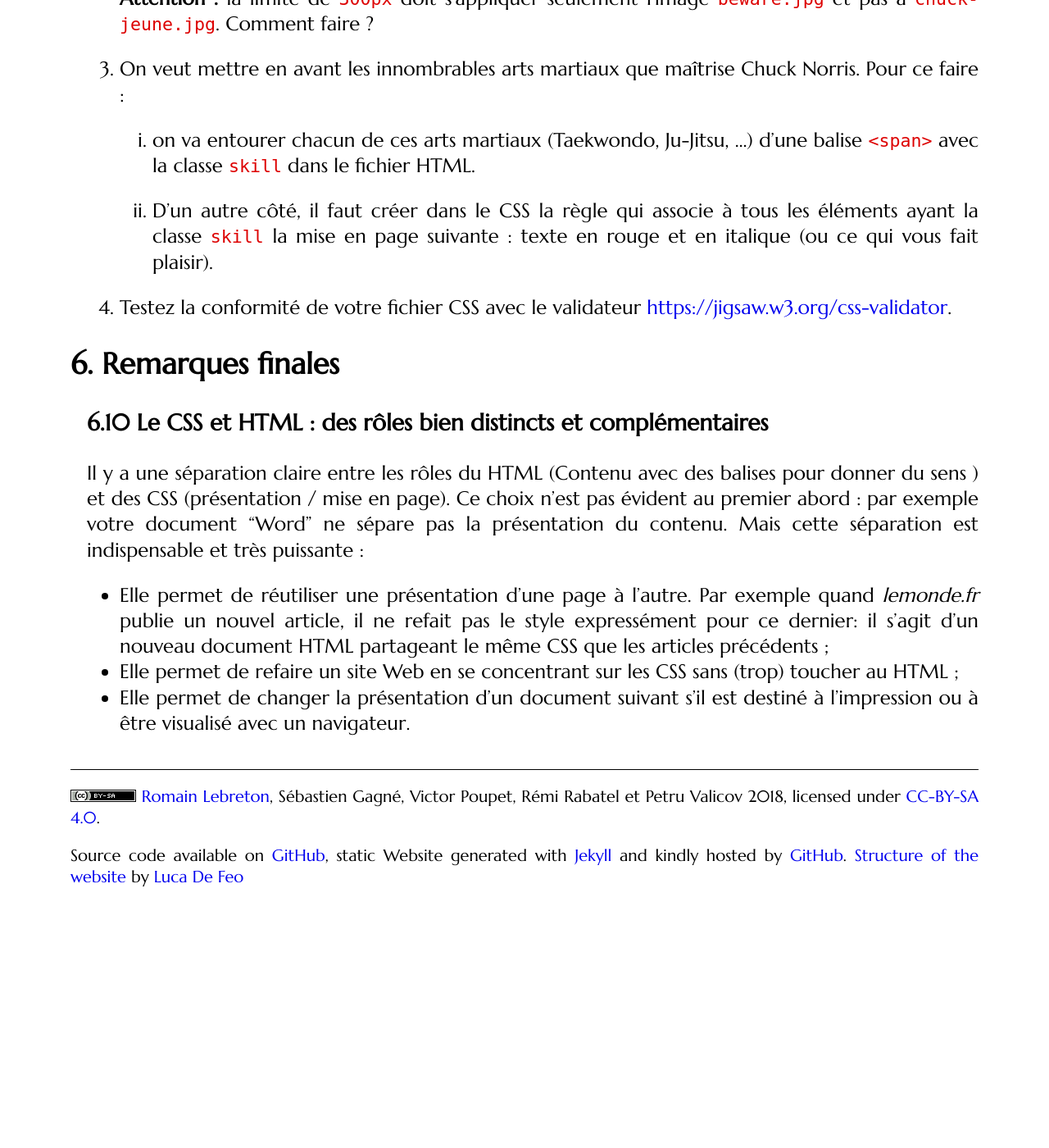
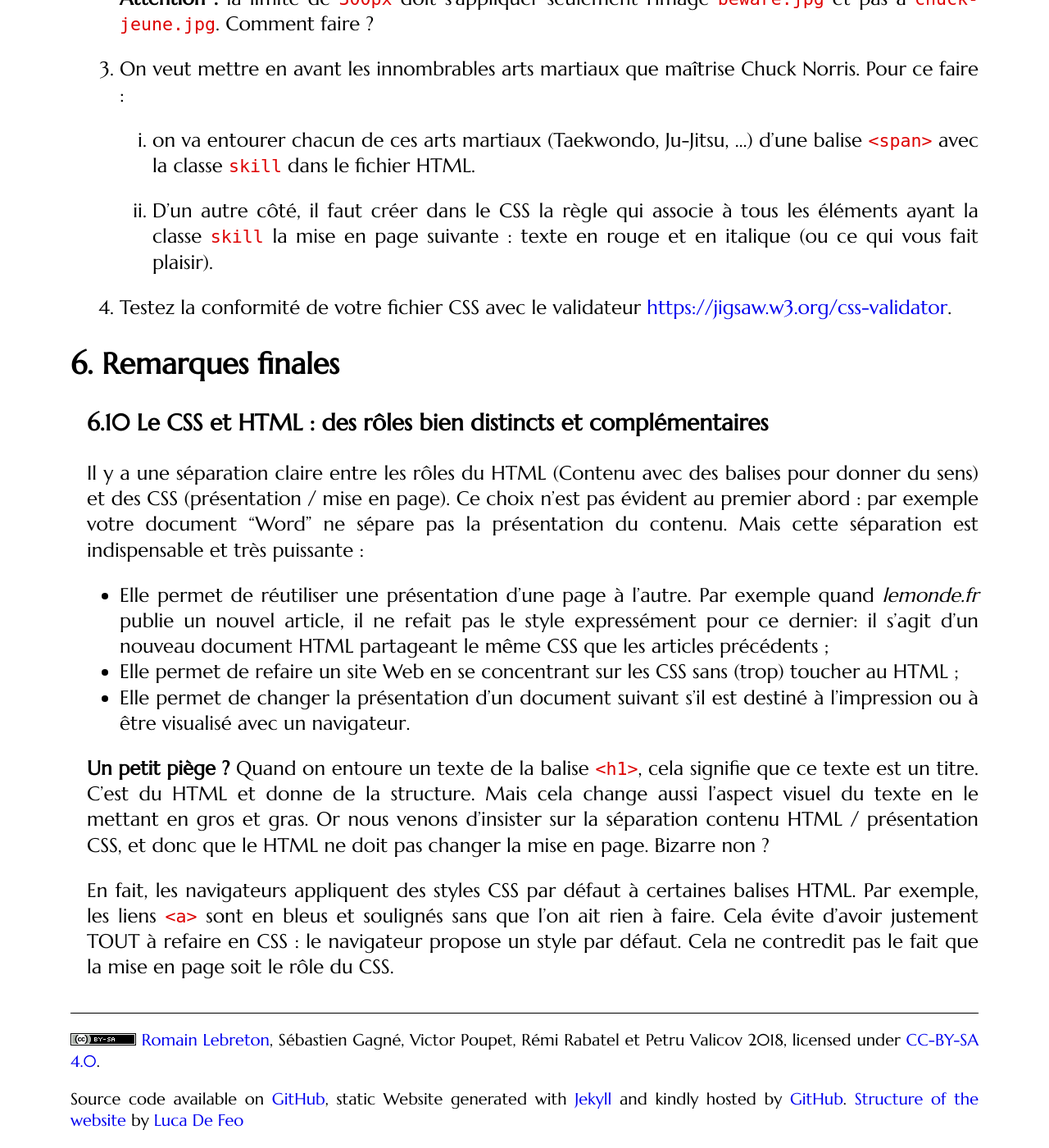
Before and after one commit to romainlebreton/R1.02-DeveloppementInterfacesWeb, a Jekyll site: the page built from tutorials/tutorial1_2.md, in a window 1280 px wide and 1400 px high, scrolled down 9516 px. Shown: the whole window at 82% size. Built offline with Jekyll 4.4.1, drawn with Linux system fonts in a browser that asks for light colours; some web fonts are replaced; comment, search, counter and statistics services are not loaded; before the commit the page ends 10619 px from its top, so only the background shows below that.

Commit message:
Corrections

```diff
--- a/tutorials/tutorial1_2.md
+++ b/tutorials/tutorial1_2.md
@@ -452,7 +452,7 @@ Questions complémentaires :
 ### Le CSS et HTML : des rôles bien distincts et complémentaires
 
 Il y a une séparation claire entre les rôles du HTML (Contenu avec des balises
-pour donner du sens ) et des CSS (présentation / mise en page). Ce choix n'est
+pour donner du sens) et des CSS (présentation / mise en page). Ce choix n'est
 pas évident au premier abord : par exemple votre document "Word" ne sépare pas
 la présentation du contenu. Mais cette séparation est indispensable et très puissante :
 
@@ -464,6 +464,20 @@ la présentation du contenu. Mais cette séparation est indispensable et très p
    toucher au HTML ;
  * Elle permet de changer la présentation d'un document suivant s'il est destiné à
  	l'impression ou à être visualisé avec un navigateur.
+
+**Un petit piège ?** Quand on entoure un texte de la balise `<h1>`, cela
+signifie que ce texte est un titre. C'est du HTML et donne de la structure. Mais
+cela change aussi l'aspect visuel du texte en le mettant en gros et gras. Or
+nous venons d'insister sur la séparation contenu HTML / présentation CSS, et
+donc que le HTML ne doit pas changer la mise en page. Bizarre non ?
+
+En fait, les navigateurs appliquent des styles CSS par défaut à certaines
+balises HTML. Par exemple, les liens `<a>` sont en bleus et soulignés sans que
+l'on ait rien à faire. Cela évite d'avoir justement TOUT à refaire en CSS : le
+navigateur propose un style par défaut. Cela ne contredit pas le fait que la
+mise en page soit le rôle du CSS.
+
+<!-- Dans le devtools, elles s'appelent user agent rules -->
 
 <!--
 ### Compatibilité des navigateurs
```
Also changed, not shown: assets/index.txt (+7 -2 lines), tutorials/tutorial1_1.md (+0 -10 lines).
